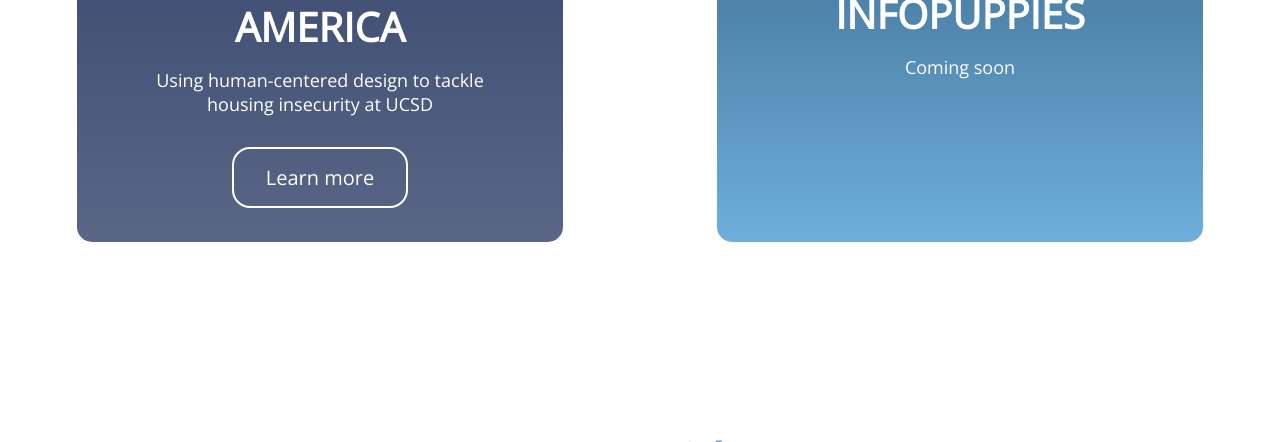
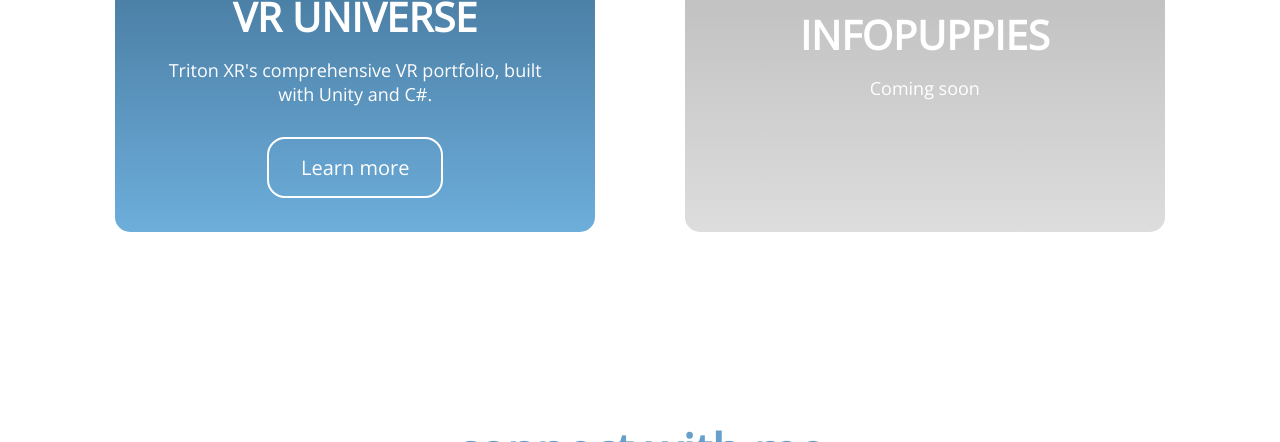
Before and after one commit to euchan682/euchan682.github.io, a website: page index.html in a window 1280 px wide. Shown: the part 1822-2264 px from the top of the page. Drawn offline with nearby package versions, Linux system fonts and the light colour scheme.

Commit message:
fixed spacing

```diff
--- a/assets/css/home.css
+++ b/assets/css/home.css
@@ -31,13 +31,11 @@
 .column {
   flex: 50%;
   box-sizing: border-box;
-  background-image: linear-gradient(#173753, #6DAEDB);
-  background-repeat: no-repeat;
   border-radius: 15px 15px 15px 15px;
   display: block;
   width: 46%;
   padding: 4% 4%;
-  margin: 3% 6%;
+  margin: 3% 9%;
 
 }
 
@@ -131,12 +129,26 @@
 .cogs120 {
   background-image: linear-gradient(#5A709E, #B4BED2);
   background-repeat: no-repeat;
+  margin-left: 3.5%;
 }
 
 .dfa {
   background-image: linear-gradient(#1C2D59, #596686);
   background-repeat: no-repeat;
+  margin-right: 3.5%;
 
+}
+
+.vr {
+  background-image: linear-gradient(#173753, #6DAEDB);
+  background-repeat: no-repeat;
+  margin-right: 3.5%;
+}
+
+.infopp {
+  background-image: linear-gradient(#979797, #DDDDDD);
+  background-repeat: no-repeat;
+  margin-left: 3.5%;
 }
 
 #cogslogo {
--- a/index.html
+++ b/index.html
@@ -47,11 +47,11 @@
        <div class="projects">
          <h2>PROJECTS</h2>
             <div class="proj row">
-              <div class="column">
-                <img id="vrlogo" src="/assets/img/VRUniverseLogo.png">
-                <h2 class="projectitle">VR UNIVERSE</h2>
-                <p>Triton XR's comprehensive VR portfolio, built with Unity and C#.</p>
-                <a class="btn" id="vrbtn" href="vr/index.html">Learn more</a>
+             <div class="dfa column">
+                <img id="vrlogo" src="/assets/img/dfalogo.jpg">
+                <h2 class="projectitle">DESIGN FOR AMERICA</h2>
+                <p>Using human-centered design to tackle housing insecurity at UCSD</p>
+                <a class="btn" id="dfabtn" href="dfa/index.html">Learn more</a>
               </div>
               <div class="cogs120 column">
                 <img id="cogslogo" src="/assets/img/focuslogo.png">
@@ -61,13 +61,13 @@
               </div>
             </div>
             <div class="proj row">
-              <div class="dfa column">
-                <img id="vrlogo" src="/assets/img/dfalogo.jpg">
-                <h2 class="projectitle">DESIGN FOR AMERICA</h2>
-                <p>Using human-centered design to tackle housing insecurity at UCSD</p>
-                <a class="btn" id="dfabtn" href="dfa/index.html">Learn more</a>
+              <div class="vr column">
+                <img id="vrlogo" src="/assets/img/VRUniverseLogo.png">
+                <h2 class="projectitle">VR UNIVERSE</h2>
+                <p>Triton XR's comprehensive VR portfolio, built with Unity and C#.</p>
+                <a class="btn" id="vrbtn" href="vr/index.html">Learn more</a>
               </div>
-              <div class="column">
+              <div class="infopp column">
                 <img id="cogslogo" src="/assets/img/questionmark.png">
                 <h2 class="projectitle">INFOPUPPIES</h2>
                 <p>Coming soon</p>
```
